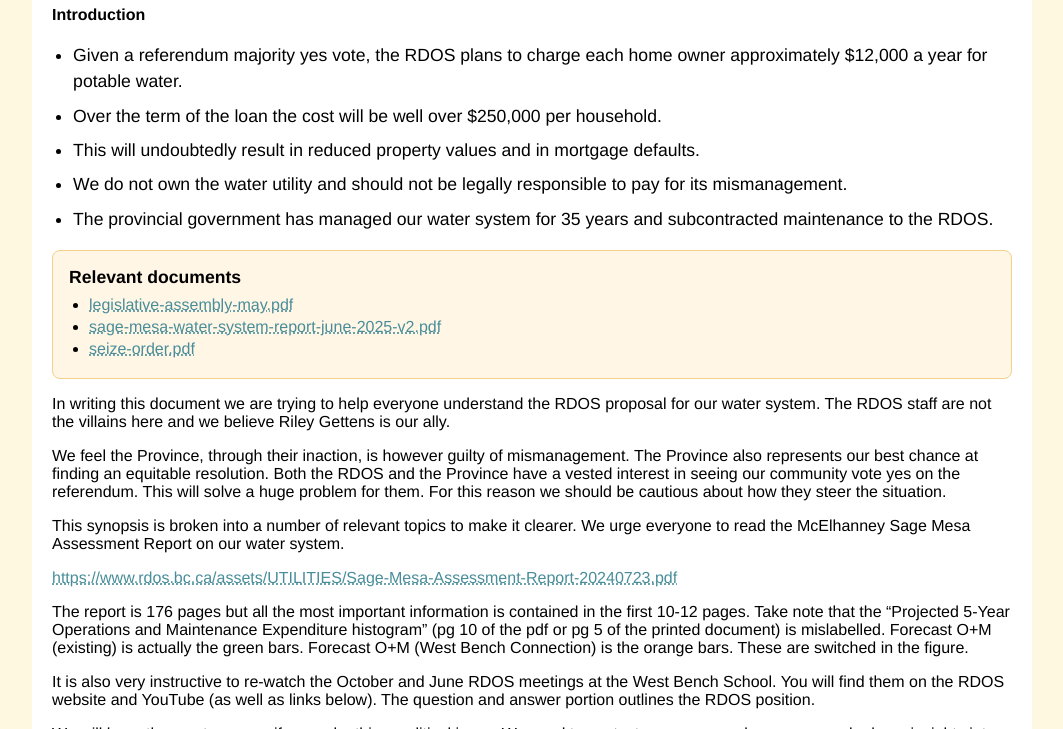
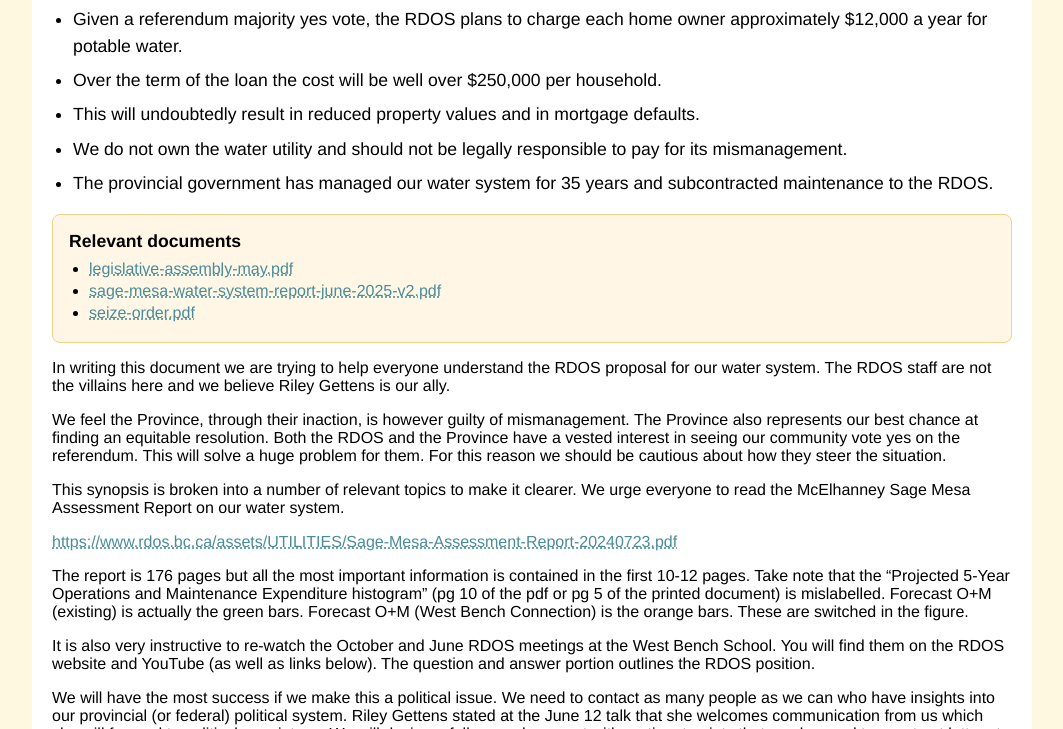
Before and after one commit to dhalarewich/wildfirewarning, a plain HTML site: page sagemesawatersystemvote.html in a window 1280 px wide. Shown: the part 371-1100 px from the top of the page, without its empty margins (108-1171 px from the left). Drawn offline with Linux system fonts and the light colour scheme.

Commit message:
Update sagemesawatersystemvote.html

```diff
--- a/sagemesawatersystemvote.html
+++ b/sagemesawatersystemvote.html
@@ -14,7 +14,6 @@
     <div class="container">
   <h1>Synopsis of Sage Mesa Water Acquisition</h1>
 
-  <p><strong>Introduction</strong></p>
   <ul class="key-points">
     <li>Given a referendum majority yes vote, the RDOS plans to charge each home owner approximately $12,000 a year for potable water.</li>
     <li>Over the term of the loan the cost will be well over $250,000 per household.</li>
```
